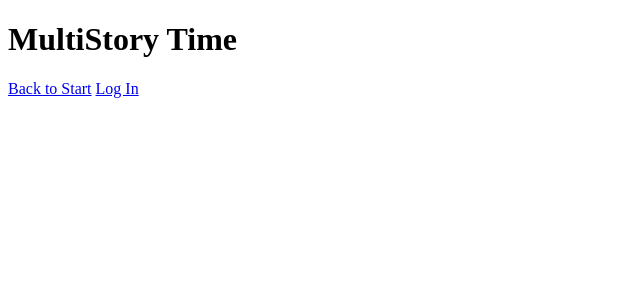
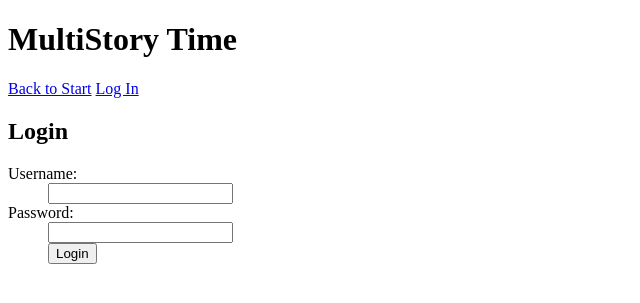
Before and after one commit to cdmatters/stories, a Flask app: page / in a window 1280 px wide. Shown: the top 303 px of the page, without its empty margins (0-640 px from the left). Run offline with Flask 2, Linux system fonts and the light colour scheme; data comes from the database, SQL or seed files in the repository; both versions use the stored data as it was after the commit.

Commit message:
different users now accepted with sessions

```diff
--- a/haplo/config.py
+++ b/haplo/config.py
@@ -2,5 +2,3 @@
 DATABASE = './haplo/haplo.db'
 DEBUG = True  #NEVER LEAVE ON. ALLOWS CLIENT TO EXECUTE CODE ON SERVER
 SECRET_KEY = 'development key'  #keeps client-side sessions secure
-USERNAME = 'admin'
-PASSWORD = 'diplohaplo'
--- a/haplo/schema.sql
+++ b/haplo/schema.sql
@@ -1,4 +1,5 @@
 DROP TABLE if exists entries;
+DROP TABLE if exists users;
 CREATE TABLE entries (
     id integer PRIMARY KEY autoincrement,
     children text,
@@ -6,3 +7,8 @@
     parent integer,
     user_id integer
     );
+
+CREATE TABLE users (
+    user_id integer PRIMARY KEY autoincrement,
+    username text ,
+    password text);
--- a/haplo/templates/layout.html
+++ b/haplo/templates/layout.html
@@ -7,10 +7,10 @@
   <div>
     <span>
       <a href='/change/0'>Back to Start</a>
-      {% if not session.logged_in %}
-      <a href="/"> Log In </a>
+      {% if session.logged_in %}
+      <a href="/logout"> Log Out </a>
       {% else %}
-      <a href="/"> Log Out </a>
+      <a href="/login"> Log In </a>
       {% endif %}
     </span>
   </div>
--- /dev/null
+++ b/haplo/templates/login.html
@@ -0,0 +1,14 @@
+{% extends "layout.html" %}
+{% block body %}
+  <h2>Login</h2>
+  {% if error %}<p class=error><strong>Error:</strong>{{ error }}{% endif %}
+  <form action="{{ url_for('login') }}" method=post>
+    <dl>
+      <dt>Username:</dt>
+      <dd><input type=text name=username></dd>
+      <dt>Password:</dt>
+      <dd><input type=password name=password></dd>
+      <dd><input type=submit value=Login></dd>
+    </dl>
+  </form>
+{% endblock %}
--- a/haplo/templates/show_story.html
+++ b/haplo/templates/show_story.html
@@ -2,7 +2,6 @@
 {% from 'macros.html' import storyline %}
 
 {% block body %}
-  <!-- {% if session.logged_in %} -->
   <table>
     <tr>
       <td></td>
@@ -28,5 +27,4 @@
       <td></td>
     </tr>
   </table>
-    <!--{% endif %}
 {% endblock %}
--- a/haplo/views.py
+++ b/haplo/views.py
@@ -1,40 +1,41 @@
-from flask import render_template, g, request, redirect, url_for
+from flask import render_template, g, request, redirect, url_for, session
 from haplo import app, connect_db
 
-global_parent = 0
 
-def get_story_from_id(m_id):
+def get_story_from_id(m_id, user_id):
     cur = g.db.cursor()
-    cur.execute('SELECT message FROM entries WHERE id = ?', (m_id,))
+    cur.execute('SELECT message FROM entries WHERE id = ? AND user_id=?', (m_id,user_id))
     message = cur.fetchone()
     if not message:
         message=['DEFAULT']
     return  dict(id=m_id, message=message[0] )
 
-def get_stories_from_parent(parent_id):
+def get_stories_from_parent(parent_id, user_id):
     cur = g.db.cursor() #user stuff to come
-    cur.execute('SELECT id, message FROM entries WHERE parent = ? ORDER BY id ASC', (parent_id,) )
+    cur.execute('SELECT id, message FROM entries WHERE parent=? AND user_id=? ORDER BY id ASC', (parent_id,user_id) )
     return [ {'id':row[0],'message':row[1]} for row in cur.fetchall() ]
 
-def create_new_children(parent_id):
+def create_new_children(parent_id, user_id):
     cur = g.db.cursor()
-    cur.executemany('INSERT INTO entries (children, message, parent, user_id) VALUES (NULL,NULL,?,0)',
-        [(parent_id,) for i in range(4)] )
+    cur.executemany('INSERT INTO entries (children, message, parent, user_id) VALUES (NULL,NULL,?,?)',
+        [(parent_id,user_id) for i in range(4)] )
     g.db.commit()
 
-def update_parents_children(parent_id):
+def update_parents_children(parent_id, user_id):
     cur = g.db.cursor()
-    cur.execute('SELECT id FROM entries WHERE parent = ?', (parent_id,))
+    cur.execute('SELECT id FROM entries WHERE parent=? AND user_id=?', (parent_id,user_id))
 
     kids = ','.join([str(i[0]) for i in cur.fetchall()])
 
-    cur.execute('UPDATE entries SET children=? WHERE id=?', (kids, parent_id) )
+    cur.execute('UPDATE entries SET children=? WHERE id=? AND user_id=?', (kids, parent_id, user_id) )
     g.db.commit()
 
-def set_new_message(m_id, message):
+def set_new_message(m_id, message, user_id):
     cur = g.db.cursor()
-    cur.execute('UPDATE entries SET message=? WHERE id=?', (message, m_id ))
+    cur.execute('UPDATE entries SET message=? WHERE id=? AND user_id=?', (message, m_id, user_id ))
     g.db.commit()
+
+
 
 
 
@@ -43,16 +44,19 @@
     g.db = connect_db()
 
 
-
 @app.route('/')
 def index():
-    parent = get_story_from_id(global_parent)
-    storylist =  get_stories_from_parent(global_parent)
+
+    if not session.get('logged_in'):
+        return render_template('login.html')
 
 
+    parent = get_story_from_id(session['user']['parent'],  session['user']['user_id'])
+    storylist =  get_stories_from_parent(session['user']['parent'], session['user']['user_id'])
+
     if len (storylist)==0:
-        create_new_children(0)
-        storylist =  get_stories_from_parent(0)
+        create_new_children(0, session['user']['user_id'])
+        storylist =  get_stories_from_parent(0, session['user']['user_id'])
 
     return render_template('show_story.html', storylist= storylist, parent=parent)
 
@@ -60,15 +64,39 @@
 def add_storyline():
 
     cur = g.db.cursor()
-    create_new_children(request.form['id'])
-    update_parents_children(request.form['id'])
-    set_new_message(request.form['id'], request.form['message'])
+    create_new_children(request.form['id'], session['user']['user_id'])
+    update_parents_children(request.form['id'], session['user']['user_id'])
+    set_new_message(request.form['id'], request.form['message'], session['user']['user_id'] )
 
     return redirect( url_for('index'))
 
 @app.route('/change/<parent_id>', methods=['GET'])
 def change_storyline(parent_id):
-    global global_parent
-    global_parent=parent_id
+    session['user']['parent'] = parent_id
+    return redirect( url_for('index'))
 
-    return redirect( url_for('index'))
+
+@app.route('/login', methods=['GET', 'POST'])
+def login():
+    error = None
+    if request.method == 'POST':
+        cur = g.db.execute('SELECT password, user_id FROM users WHERE username=?',
+                     (request.form['username'],) )
+        results = cur.fetchone()
+        if len(results) == 0:
+            error = 'Invalid Username'
+        elif results[0] != request.form['password']:
+            error = 'Invalid Password'
+        else:
+            session['logged_in'] = True
+            session['user'] = {'user_id':results[1], 'parent':0}
+
+            return redirect(url_for('index'))
+
+    return render_template('login.html', error=error)
+
+@app.route('/logout')
+def logout():
+    session.pop('logged_in', None)
+    session.pop('user', None)
+    return redirect(url_for('index'))
```
Also changed, not shown: haplo/haplo.db.
